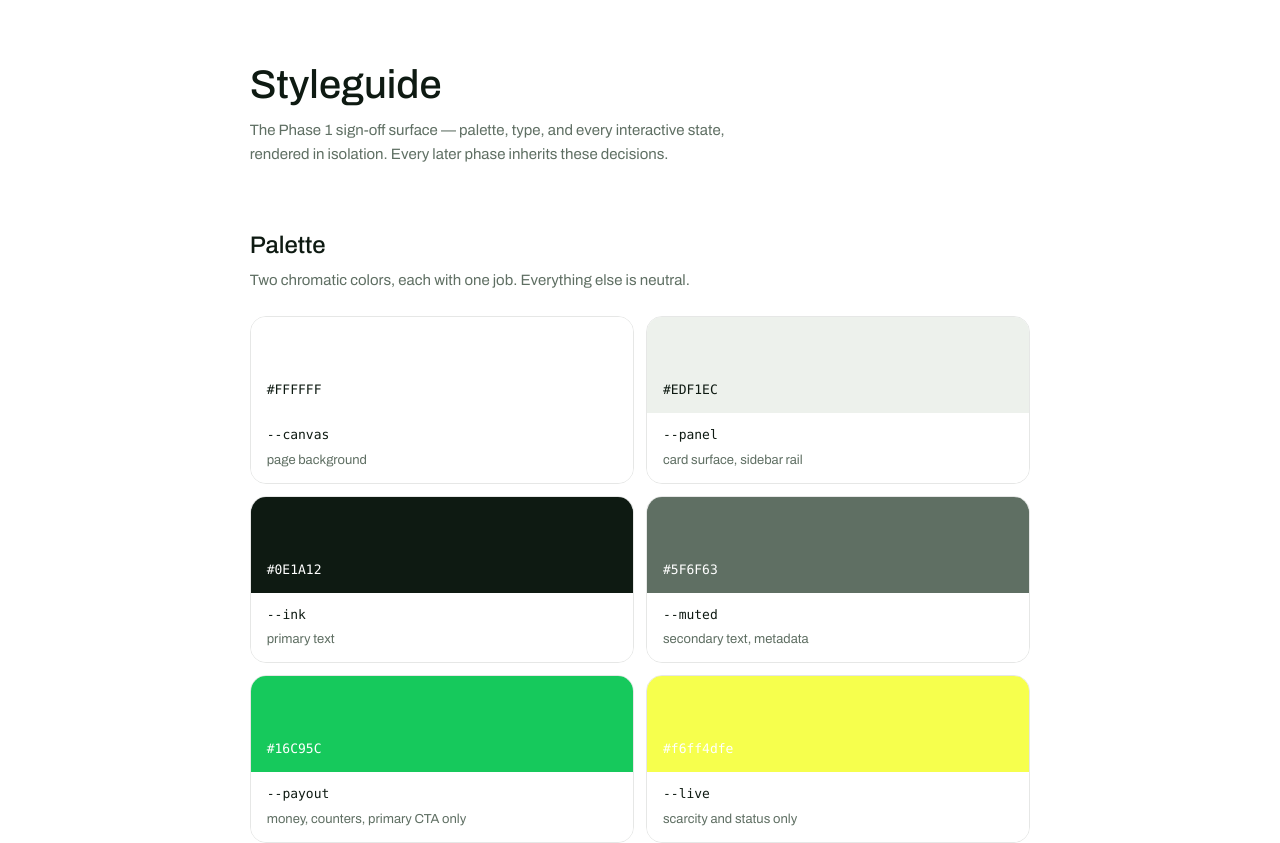
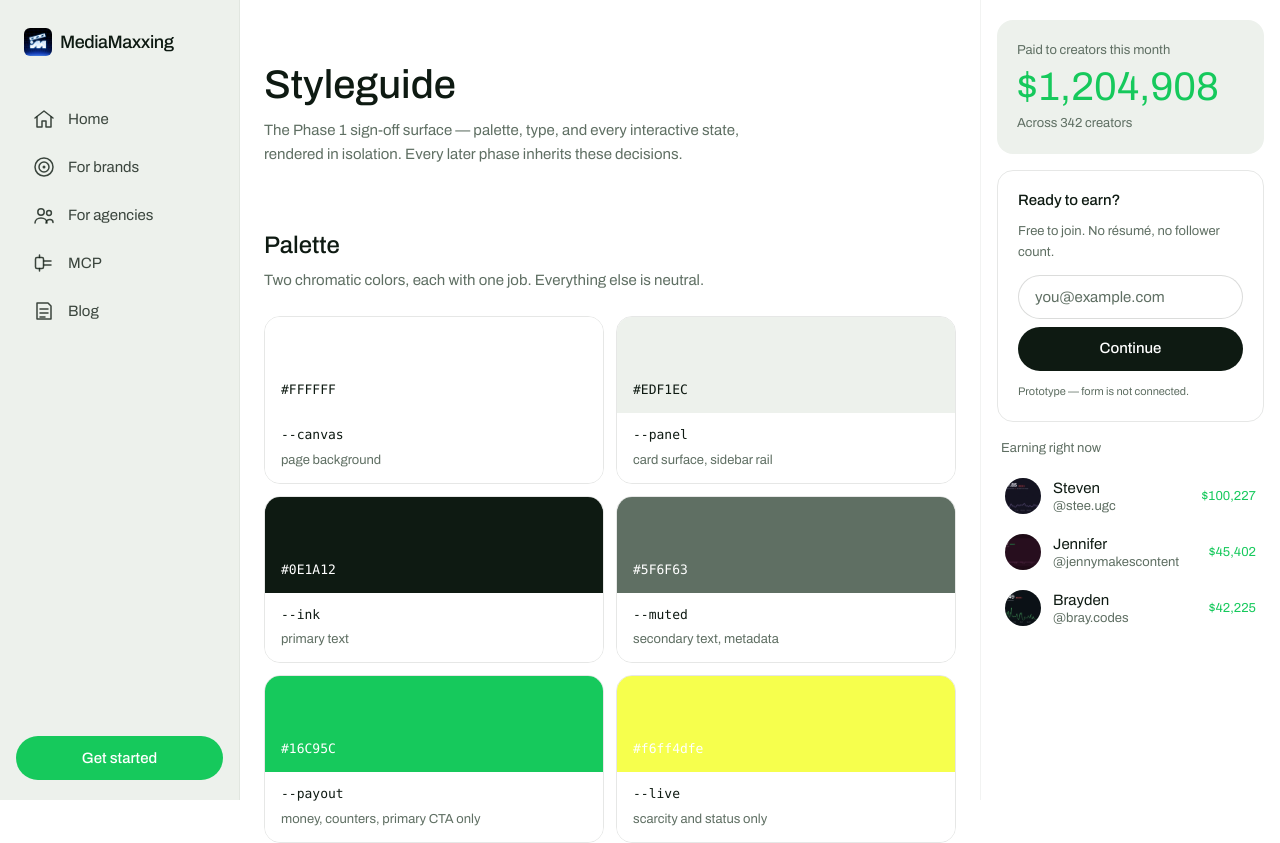
Before and after one commit to lrendina/mediamaxxing-poc, a Next.js app: page /styleguide in a window 1280 px wide. Shown: the top 843 px of the page. Built offline with nearby package versions, Linux system fonts and the light colour scheme.

Commit message:
feat(phase-2): compose three-column shell + skip-to-content link

```diff
--- a/app/layout.tsx
+++ b/app/layout.tsx
@@ -1,5 +1,9 @@
 import type { Metadata } from "next";
 import { archivo } from "./fonts";
+import { Sidebar } from "@/components/Sidebar";
+import { RightRail } from "@/components/RightRail";
+import { MobileTabBar } from "@/components/MobileTabBar";
+import { SkipToContent } from "@/components/SkipToContent";
 import "./globals.css";
 
 export const metadata: Metadata = {
@@ -11,8 +15,36 @@ export const metadata: Metadata = {
 export default function RootLayout({ children }: LayoutProps<"/">) {
   return (
     <html lang="en" className={`${archivo.variable} h-full antialiased`}>
-      <body className="min-h-full flex flex-col bg-canvas text-ink font-sans">
-        {children}
+      <body className="min-h-full bg-canvas text-ink font-sans">
+        <SkipToContent />
+
+        <div
+          className="
+            min-h-svh
+            grid grid-cols-1
+            md:grid-cols-[72px_1fr]
+            lg:grid-cols-[240px_1fr]
+            xl:grid-cols-[240px_1fr_300px]
+          "
+        >
+          <Sidebar />
+
+          <main
+            id="main"
+            tabIndex={-1}
+            className="
+              min-w-0
+              pb-[calc(var(--mobile-tabs)+env(safe-area-inset-bottom))]
+              md:pb-0
+            "
+          >
+            {children}
+          </main>
+
+          <RightRail />
+        </div>
+
+        <MobileTabBar />
       </body>
     </html>
   );
--- /dev/null
+++ b/components/SkipToContent.tsx
@@ -0,0 +1,15 @@
+export function SkipToContent() {
+  return (
+    <a
+      href="#main"
+      className="
+        sr-only focus:not-sr-only
+        focus:fixed focus:z-50 focus:top-3 focus:left-3
+        focus:px-4 focus:py-2 focus:rounded-full
+        focus:bg-ink focus:text-canvas focus:text-[15px]
+      "
+    >
+      Skip to content
+    </a>
+  );
+}
```
